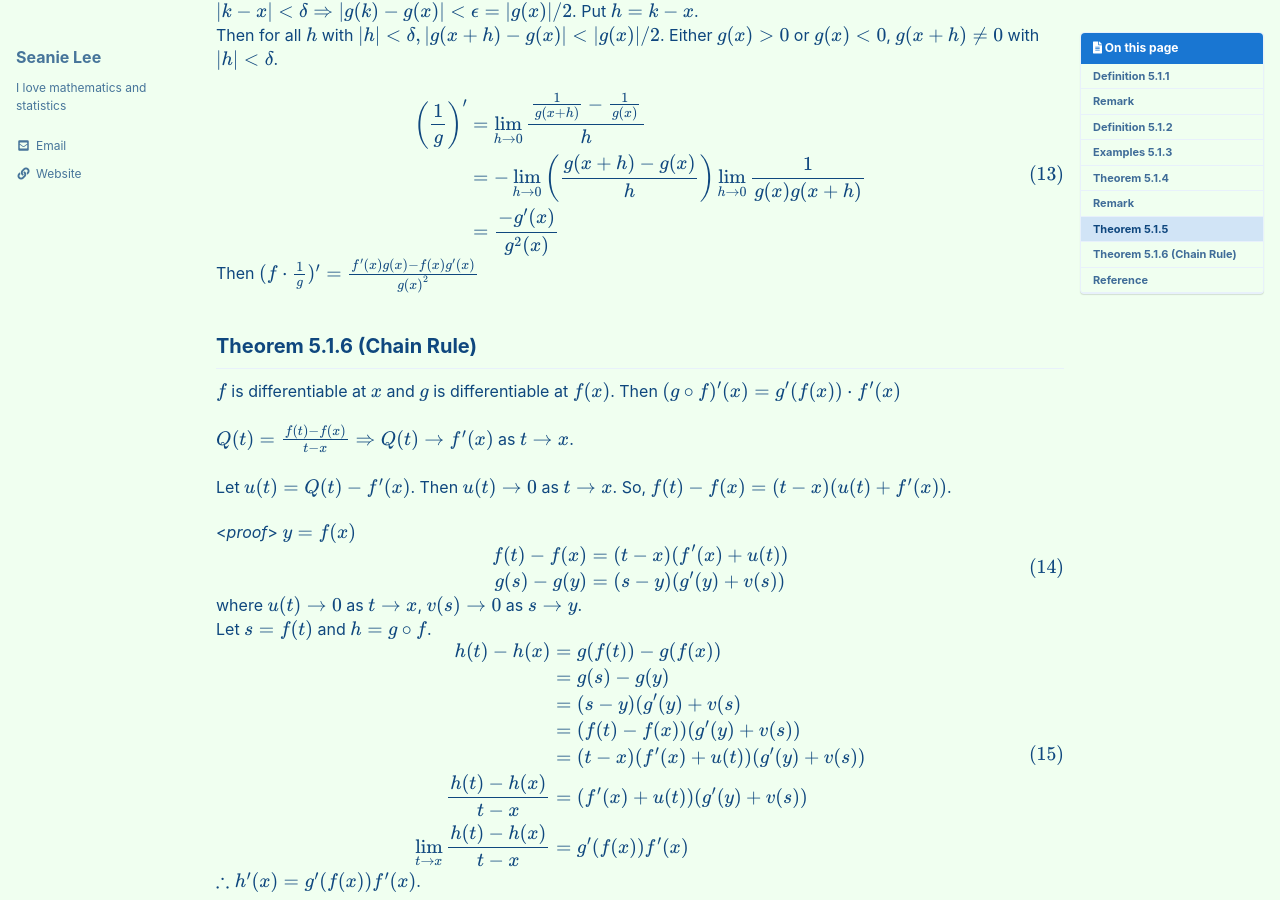
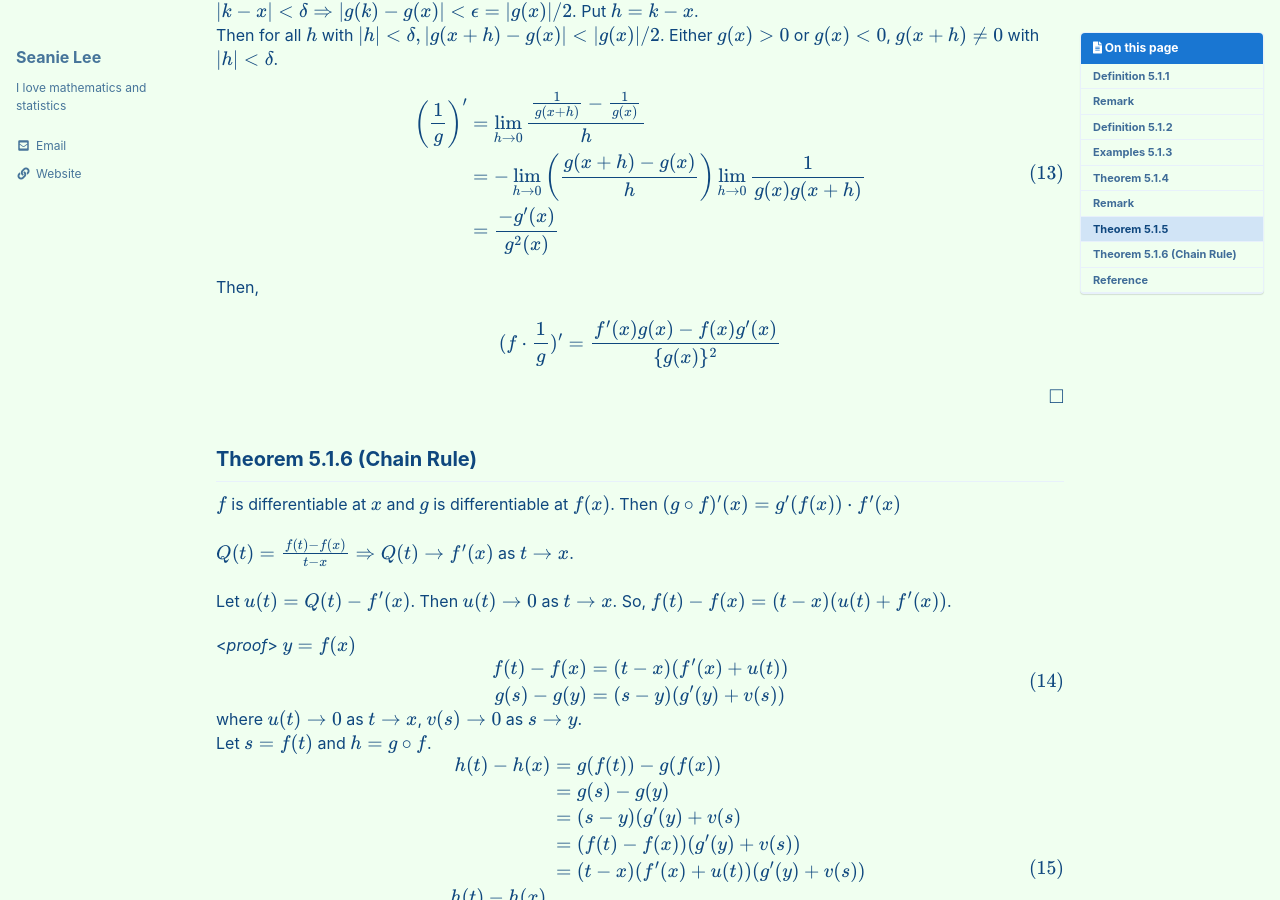
Before and after one commit to seanie12/blog, a Jekyll site: the page built from _posts/2021-04-17-differentiation.md, in a window 1280 px wide and 900 px high, scrolled down 3563 px. Built offline with Jekyll 4.4.1, drawn with Linux system fonts in a browser that asks for light colours; cached includes are drawn as plain includes; formulas are drawn with MathJax 3.

Commit message:
Update 2021-04-17-differentiation.md

```diff
--- a/_posts/2021-04-17-differentiation.md
+++ b/_posts/2021-04-17-differentiation.md
@@ -224,7 +224,15 @@ $$
 \end{split}
 \end{align}
 $$
-Then $(f\cdot \frac{1}{g})^\prime =  \frac{f^\prime(x)g(x) - f(x)g^\prime(x)}{\{g(x)\}^2}$
+
+Then,
+
+$$
+\begin{align*}
+(f\cdot \frac{1}{g})^\prime =  \frac{f^\prime(x)g(x) - f(x)g^\prime(x)}{\{g(x)\}^2}
+\end{align*}
+$$
+
 $$\tag*{$\square$}$$
 
 ## Theorem 5.1.6 (Chain Rule)
```
